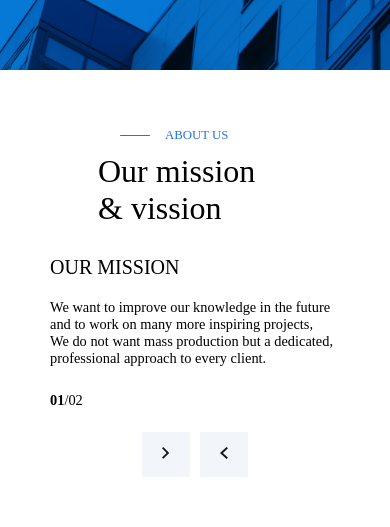
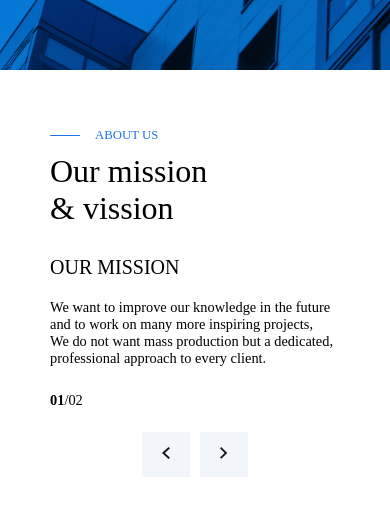
Before and after one commit to jtrifkovic/kingdomSite, a React (Create React App) app: page / in a window 390 px wide. Shown: the part 774-1301 px from the top of the page. Built offline with nearby package versions, Linux system fonts and the light colour scheme; grey boxes are pictures that could not be loaded.

Commit message:
responsive update (HOME)

```diff
--- a/src/Pages/Home/Home.css
+++ b/src/Pages/Home/Home.css
@@ -408,8 +408,16 @@
     .cngText{
         font-size: 1rem;
     }
+}
 
+@media (max-width: 970px) {
+    .knowledgePointerHome {
+        margin-left: 18%;
+    }
 
+    .knowledgeHeadingHome {
+        margin-left: 18%;
+    }
 }
 
 @media (max-width: 960px) {
@@ -447,6 +455,14 @@
     .boxHold {
         padding: 1.5rem 2.5rem 1.5rem 1.5rem;
     }
+
+    .knowledgePointerHome {
+        margin-left: 12%;
+    }
+
+    .knowledgeHeadingHome {
+        margin-left: 12%;
+    }
 }
 
 @media (max-width: 750px) {
@@ -476,6 +492,14 @@
         flex-direction: column;
     }
 
+    .aboutTop {
+        margin-left: 0;
+    }
+
+    .aboutTitleNew {
+        margin-left: 0;
+    }
+
     .boxHold {
         margin-left: 30px;
     }
@@ -491,7 +515,7 @@
     }
 
     .textBtns {
-        flex-direction: row;
+        flex-direction: row-reverse;
     }
 
     .cngText{
@@ -540,7 +564,7 @@
     }
 
     .textBtns {
-        flex-direction: row;
+        flex-direction: row-reverse;
     }
 
     .cngText{
@@ -604,12 +628,4 @@
     .boxTitle {
         font-size: 0.8rem;
     }
-
-    .aboutTitleNew {
-        margin-left: 3rem;
-    }
-
-    .cardsSections {
-        padding-left: 40px;
-    }
 }
```
